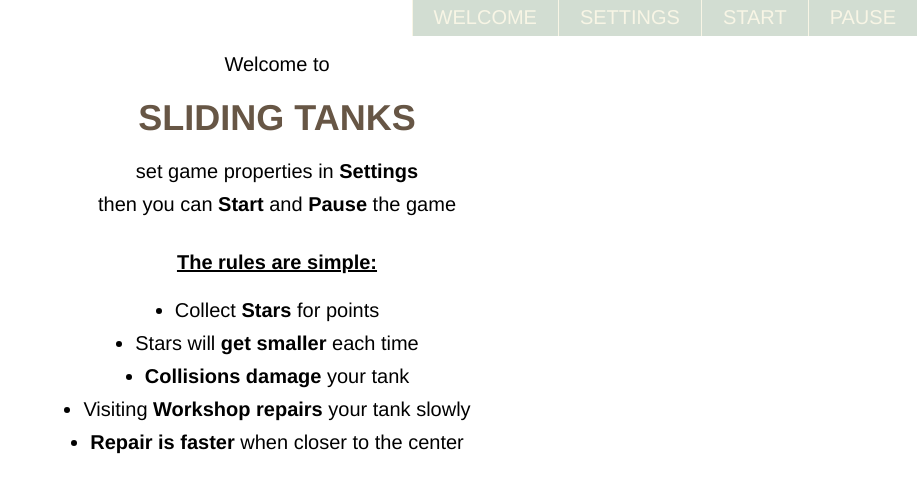
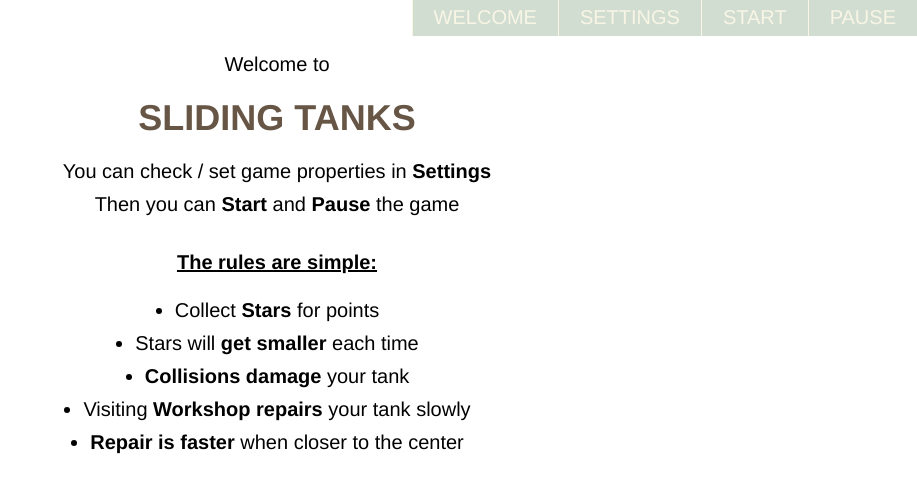
Before and after one commit to MarcinOstaszewski/sliding-tanks, a React (Create React App) app: page / in a window 1280 px wide. Shown: the top 492 px of the page, without its empty margins (363-1280 px from the left). Built offline with nearby package versions, Linux system fonts and the light colour scheme.

Commit message:
change Welcome message text

```diff
--- a/src/components/GameStateView/Welcome.jsx
+++ b/src/components/GameStateView/Welcome.jsx
@@ -6,8 +6,8 @@ export default function Welcome() {
         <WelcomeStyled>
             <p>Welcome to</p>
             <h1>Sliding Tanks</h1>
-            <p>set game properties in <strong>Settings</strong></p>
-            <p>then you can <strong>Start</strong> and <strong>Pause</strong> the game</p>
+            <p>You can check / set game properties in <strong>Settings</strong></p>
+            <p>Then you can <strong>Start</strong> and <strong>Pause</strong> the game</p>
 
             <h2>The rules are simple:</h2>
             <ul>
```
